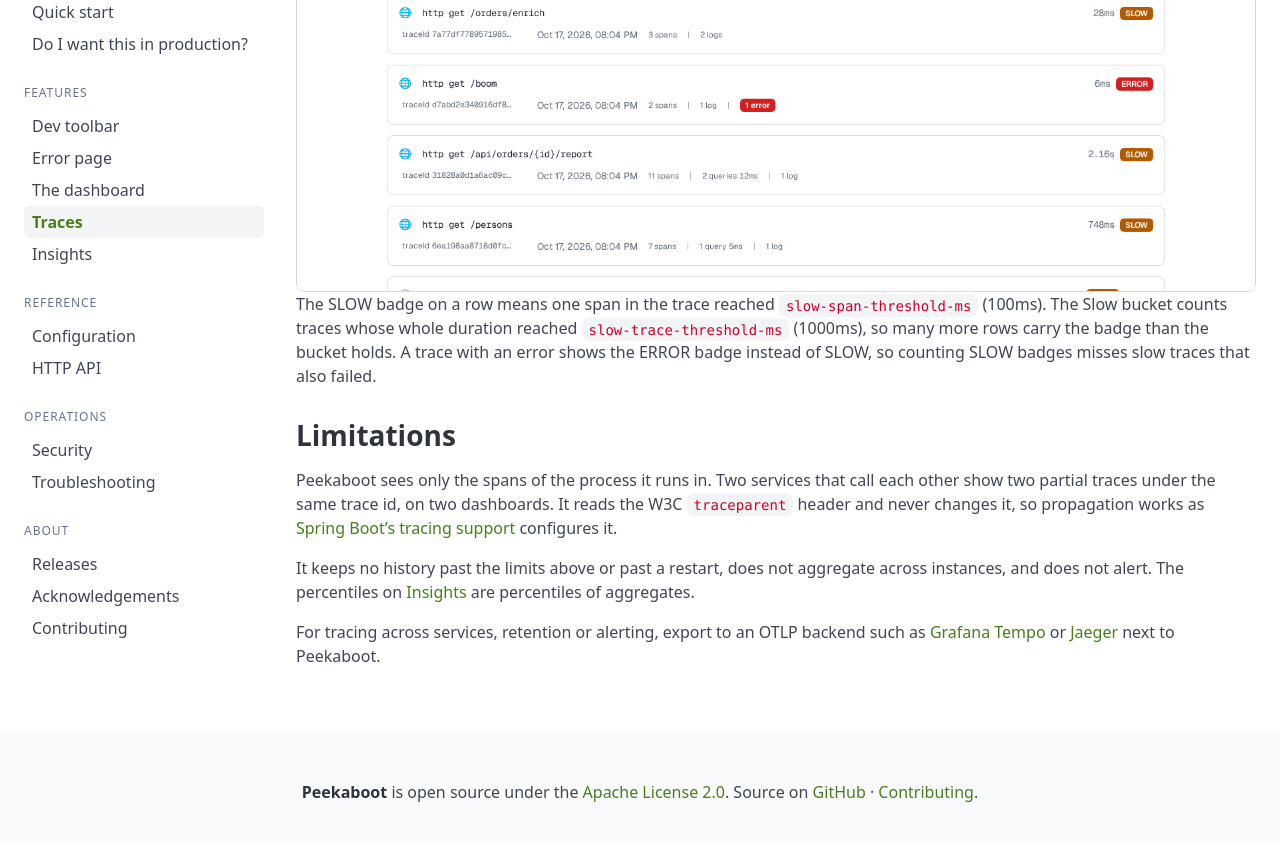
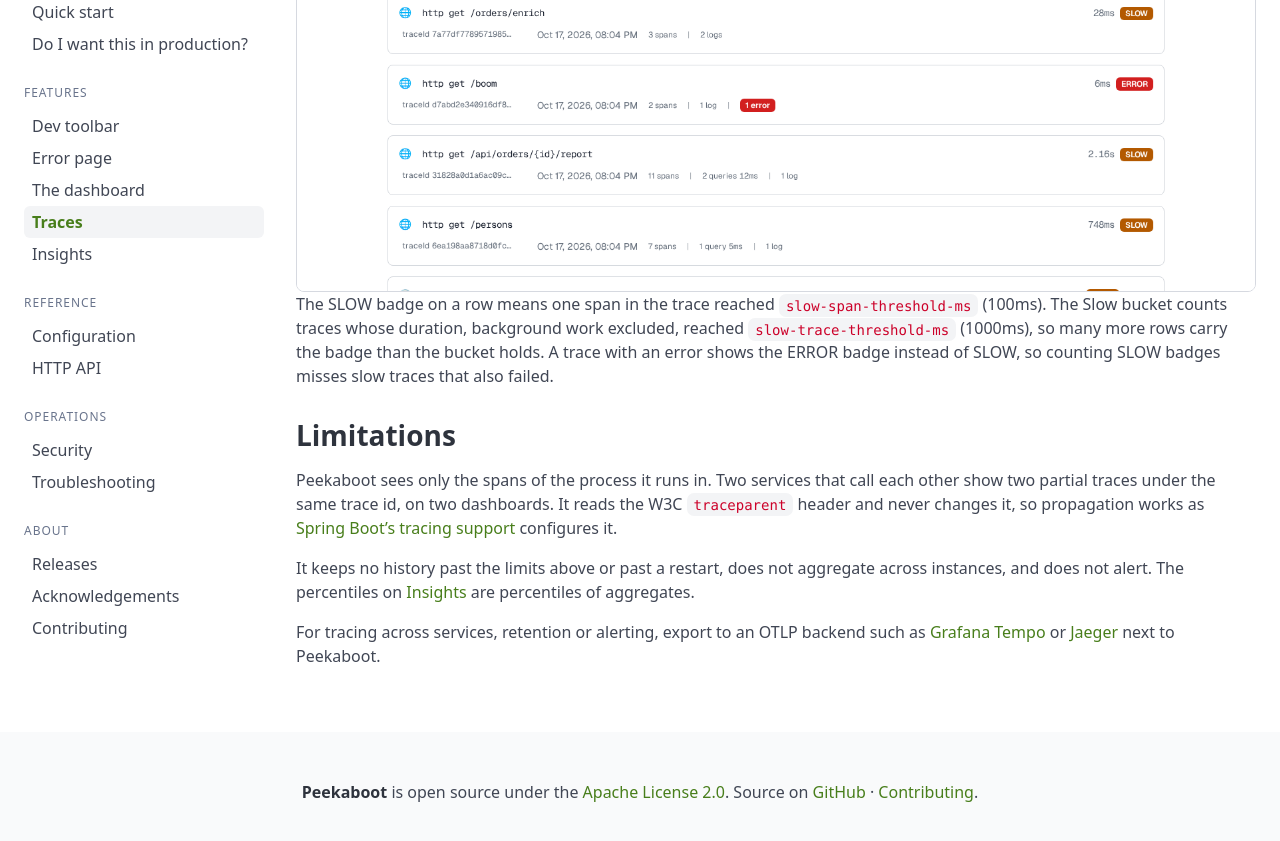
Before and after one commit to peekaboot-org/peekaboot-org.github.io, a Jekyll site: the page built from docs/traces.md, in a window 1280 px wide and 900 px high, scrolled down 7640 px. Shown: the top 841 px of the window. Built offline with Jekyll 4.4.1, drawn with Linux system fonts in a browser that asks for light colours.

Commit message:
docs: say the Slow threshold leaves out async work

```diff
--- a/docs/traces.md
+++ b/docs/traces.md
@@ -254,9 +254,10 @@ application, see [Configuration]({{ '/docs/configuration/' | relative_url }}#mem
 {% include screenshot.html name="dashboard-traces" alt="The Traces tab with a Slow bucket count lower than the number of rows carrying a SLOW badge" %}
 
 The SLOW badge on a row means one span in the trace reached `slow-span-threshold-ms` (100ms).
-The Slow bucket counts traces whose whole duration reached `slow-trace-threshold-ms` (1000ms),
-so many more rows carry the badge than the bucket holds. A trace with an error shows the ERROR
-badge instead of SLOW, so counting SLOW badges misses slow traces that also failed.
+The Slow bucket counts traces whose duration, background work excluded, reached
+`slow-trace-threshold-ms` (1000ms), so many more rows carry the badge than the bucket holds. A
+trace with an error shows the ERROR badge instead of SLOW, so counting SLOW badges misses slow
+traces that also failed.
 
 ## Limitations {#tracing-vs-distributed-tracing}
 
```
Also changed, not shown: docs/configuration.md (+1 -1 lines).
